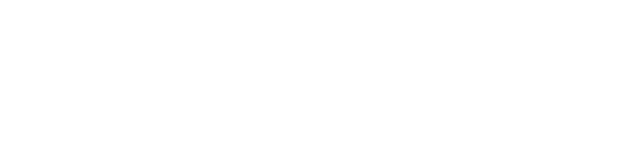
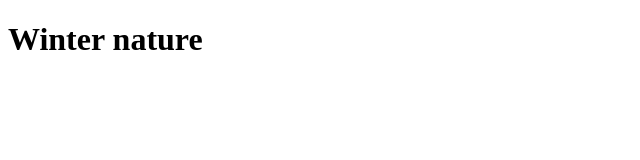
Before and after one commit to GoodDay2000/ProjectWSB, a plain HTML site: page index.html in a window 1280 px wide. Shown: the whole page, without its empty margins (0-640 px from the left). Drawn offline with Linux system fonts and the light colour scheme.

Commit message:
Dodaj element h1

```diff
--- a/index.html
+++ b/index.html
@@ -7,6 +7,6 @@
     <title>Nature</title>
 </head>
 <body>
-
+    <h1>Winter nature </h1>
 </body>
 </html>
```
